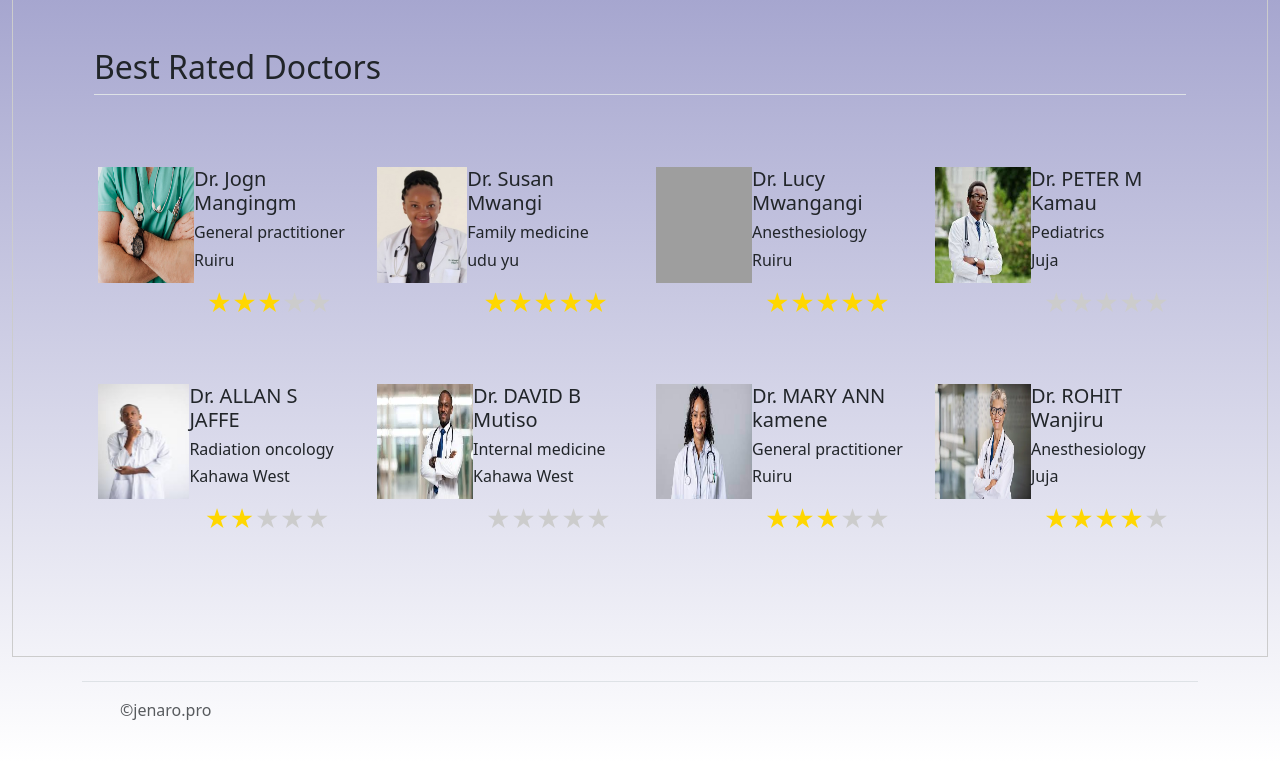
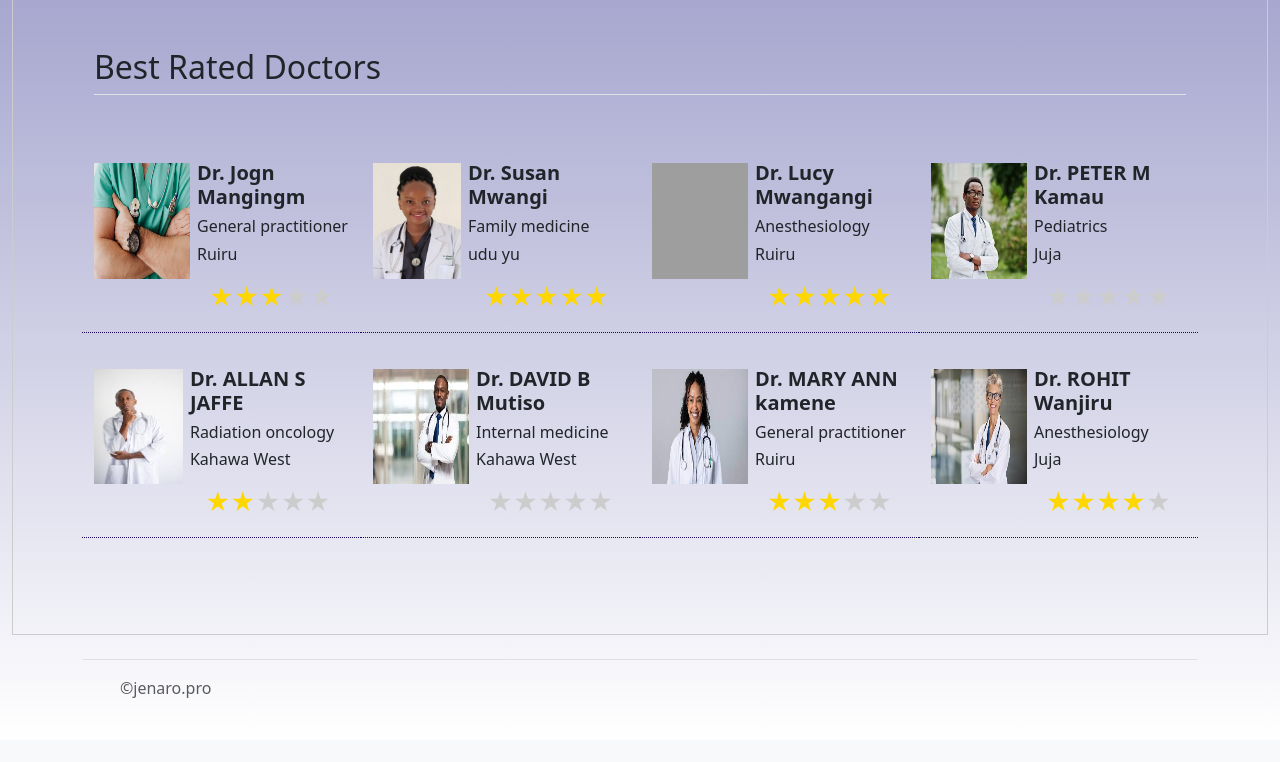
Before and after one commit to wjenaro/doctorApp, a Django app: page / in a window 1280 px wide. Shown: the part 370-1132 px from the top of the page. After the commit the page ends 1068 px from the top, so only its background shows below. Run offline with Django 4.2, Linux system fonts and the light colour scheme; data comes from the database, SQL or seed files in the repository; both versions use the stored data as it was after the commit; some libraries are stand-ins or nearby versions; grey boxes are pictures that could not be loaded.

Commit message:
touches on sato aug 13

```diff
--- a/baseApp/static/baseApp/style.css
+++ b/baseApp/static/baseApp/style.css
@@ -7,6 +7,25 @@ body {
 
 /*
 rating styling
+*/
+.doct-n {
+  font-weight: bold;
+  margin-left: 5px;
+  transition: transform 0.3s ease-in-out;
+}
+
+.doc-s {
+  white-space: nowrap;
+  margin-left: 5px;
+  transition: transform 0.3s ease-in-out;
+}
+
+.doct-n:hover, .doc-s:hover {
+  transform: scale(1.1); /* Increase the value to enlarge the text more */
+}
+
+
+/*
 */
 
 
@@ -187,31 +206,17 @@ text-align: center;
   box-shadow: 0 4px 8px rgba(0, 0, 0, 1.8);
 }
 
-/*sign up form*/
-.signup-form {
-  background-color: #bb0101;
-  padding: 20px;
-  border-radius: 10px;
-  box-shadow: 0 4px 8px rgba(0, 0, 0, 0.1);
+/*
+homepage featured doctors
+*/
+
+.col.d-flex.align-items-start {
+  border-bottom: 0.001px dotted #1e065f; /* Create a groove border with a color */
+  padding: 10px; /* Add padding for spacing */
+  transition: border-color 0.3s ease-in-out; /* Add a transition for the border color change */
+
 }
 
-/* Style for form fields */
-.signup-form input[type="text"],
-.signup-form input[type="email"],
-.signup-form input[type="password"] {
-  width: 100%;
-  padding: 10px;
-  margin-bottom: 15px;
-  border: 1px solid #ccc;
-  border-radius: 5px;
+.col.d-flex.align-items-start:hover {
+  border-color: #007bff; /* Change the border color on hover */
 }
-
-/* Style for form buttons */
-.signup-form button {
-  padding: 10px 20px;
-  background-color: #007bff;
-  color: #fff;
-  border: none;
-  border-radius: 5px;
-  cursor: pointer;
-}
--- a/baseApp/templates/baseApp/index.html
+++ b/baseApp/templates/baseApp/index.html
@@ -32,9 +32,9 @@
           <img src="{{ item.image.url }}" alt="my image" style="float:left;  width: 1in; height: 1.2in;"/>
 
           <div>
-          <h5><span>{{ item.full_name }}</span></h5>
-          <h6><span>{{ item.specialization }}</span></h6>
-          <h6><span>{{ item.address }}</span></h6>
+          <h5 class="doct-n">{{ item.full_name }}</h5>
+          <h6 class="doc-s">{{ item.specialization }}</h6>
+          <h6 class="doc-s">{{ item.address }}</h6>
 
           <div id="rating-container">
 
@@ -78,14 +78,14 @@
             <div class="row row-cols-1 row-cols-sm-2 row-cols-md-3 row-cols-lg-4 g-4 py-5">
 
               {% for item in doctors %}
-              <div class="col d-flex align-items-start" style="border: 1rem; padding: 1rem;">
+              <div class="col d-flex align-items-start">
 
-                <img src="{{ item.image.url }}" alt="my image" style="float:left;  width: 1in; height: 1.2in;"/>
+                <img src="{{ item.image.url }}" alt="my image" style="float:left; margin: 2px;  width: 1in; height: 1.2in;"/>
 
                 <div>
-                <h5><span>{{ item.full_name }}</span></h5>
-                <h6><span>{{ item.specialization }}</span></h6>
-                <h6><span>{{ item.address }}</span></h6>
+                <h5 class="doct-n">{{ item.full_name }}</h5>
+                <h6 class="doc-s">{{ item.specialization }}</h6>
+                <h6 class="doc-s">{{ item.address }}</h6>
 
                 <div id="rating-container">
 
```
Also changed, not shown: db.sqlite3.
